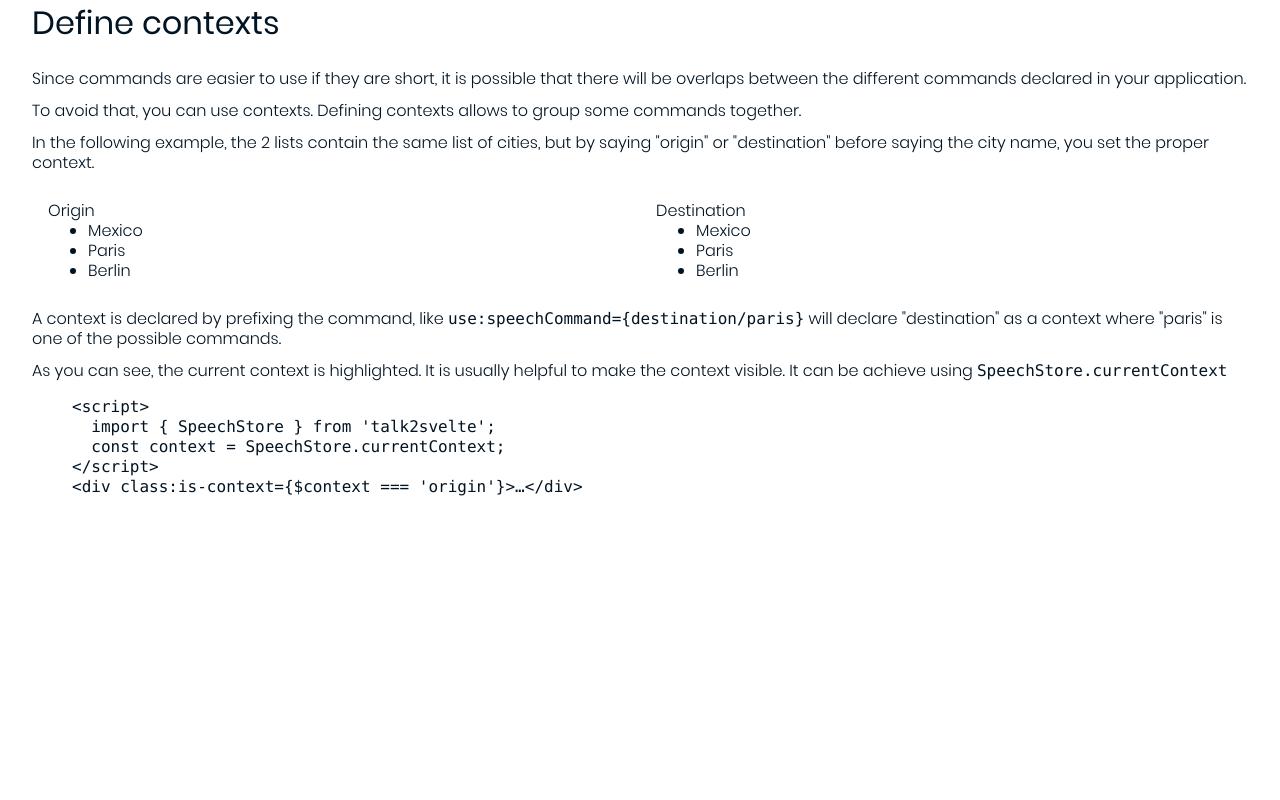
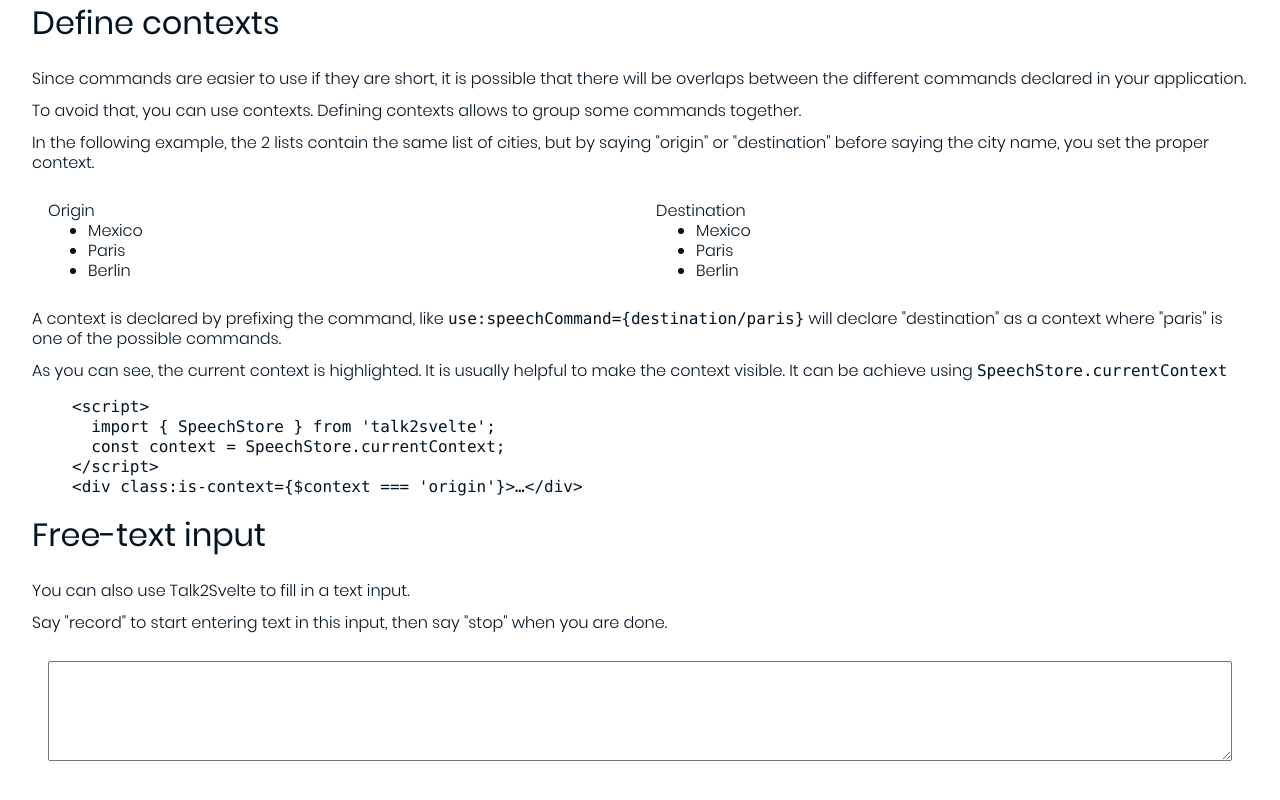
Before and after one commit to ebrehault/talk2svelte, a SvelteKit app: page /examples in a window 1280 px wide. Shown: the part 652-1452 px from the top of the page. Before the commit the page ends 1165 px from the top, so only its background shows below. Built offline with nearby package versions, Linux system fonts and the light colour scheme.

Commit message:
free text input

```diff
--- a/src/lib/store.ts
+++ b/src/lib/store.ts
@@ -6,7 +6,8 @@ const DEFAULT_GRAMMAR = `#JSGF V1.0;`;
 const commands: { [context: string]: boolean } = {};
 const refreshGrammar = new Subject<void>();
 const _isStarted = new BehaviorSubject(false);
-const _message = new BehaviorSubject<Message>({ message: '' });
+const _message = new BehaviorSubject<string>('');
+const _error = new BehaviorSubject<Error>({ error: false, message: '' });
 const _context = new BehaviorSubject<string>('');
 const _command = new BehaviorSubject<string>('');
 const _lang = new BehaviorSubject<string>(lang);
@@ -16,12 +17,12 @@ export const SpeechStore = {
 	message: _message.asObservable(),
 	currentContext: _context.asObservable(),
 	currentCommand: _command.asObservable(),
-	error: _message.pipe(map((m) => (m.error ? m.message : ''))),
+	error: _error.pipe(map((m) => (m.error ? m.message : ''))),
 	lang: _lang.asObservable()
 };
 
-interface Message {
-	error?: boolean;
+interface Error {
+	error: boolean;
 	message?: string;
 }
 
@@ -34,19 +35,22 @@ const init = () => {
 	recognition.continuous = true;
 
 	recognition.onresult = (event: any) => {
-		let msg: Message = { message: '' };
+		let msg = '';
+		let error: Error = { error: false, message: '' };
 		let word = '';
 		if (event.results) {
 			const result = event.results[event.resultIndex];
-			if (result.isFinal) {
+			if (!result.isFinal) {
+				_message.next(event.results.map((r: any) => r[0].transcript).join(' '));
+			} else {
 				if (result[0].confidence < 0.3) {
-					msg = { error: true, message: 'not_recognized' };
+					error = { error: true, message: 'not_recognized' };
 				} else {
 					word = result[0].transcript.trim().toLowerCase();
-					msg = { message: word };
+					msg = word;
+					error = { error: false };
 				}
-				_message.next(msg);
-				if (!msg.error) {
+				if (!error.error) {
 					const ctx = getContext(word);
 					if (ctx) {
 						_context.next(ctx);
@@ -60,6 +64,9 @@ const init = () => {
 							if (globalCommand) {
 								_command.next(globalCommand);
 								_context.next('');
+							} else {
+								_command.next('');
+								_message.next(msg);
 							}
 						}
 					}
@@ -70,7 +77,7 @@ const init = () => {
 
 	recognition.onerror = (error: any) => {
 		console.error('Error', error);
-		_message.next({
+		_error.next({
 			error: true,
 			message:
 				error.error === 'network'
--- a/src/routes/+layout.svelte
+++ b/src/routes/+layout.svelte
@@ -54,7 +54,7 @@
 
 <style>
 	.page {
-		margin: 0 2em;
+		margin: 0 2em 2em 2em;
 	}
 	.error {
 		color: var(--color-neutral-primary-lightest);
--- a/src/routes/examples/+page.svelte
+++ b/src/routes/examples/+page.svelte
@@ -1,10 +1,38 @@
 <script lang="ts">
 	import { speechCommand } from '$lib/execute';
-	import { SpeechStore } from '$lib/store';
+	import { SpeechSettings, SpeechStore } from '$lib/store';
+	import { filter, skipUntil, takeUntil, tap } from 'rxjs';
+	import { onMount } from 'svelte';
 
 	let origin = '';
 	let destination = '';
+	let inputValue = '';
+	let recording = false;
 	const context = SpeechStore.currentContext;
+
+	onMount(() => {
+		SpeechSettings.declareCommand('record');
+		SpeechSettings.declareCommand('stop');
+		const subscription = SpeechStore.message
+			.pipe(
+				skipUntil(
+					SpeechStore.currentCommand.pipe(
+						filter((command) => command === 'record'),
+						tap(() => (recording = true))
+					)
+				),
+				takeUntil(
+					SpeechStore.currentCommand.pipe(
+						filter((command) => command === 'stop'),
+						tap(() => (recording = false))
+					)
+				)
+			)
+			.subscribe((message) => (inputValue = message));
+		return () => {
+			subscription.unsubscribe();
+		};
+	});
 </script>
 
 <h1>Examples</h1>
@@ -127,6 +155,16 @@
 	<code>&lt;div class:is-context=&#123;$context === 'origin'}&gt;…&lt;/div&gt;</code>
 </blockquote>
 
+<h2>Free-text input</h2>
+<p>You can also use Talk2Svelte to fill in a text input.</p>
+<p>Say "record" to start entering text in this input, then say "stop" when you are done.</p>
+<div class="textarea-container" class:is-context={recording}>
+	{#if recording}
+		<div>Recording…</div>
+	{/if}
+	<textarea>{inputValue}</textarea>
+</div>
+
 <style>
 	.selected {
 		background-color: var(--color-accent-primary-default);
@@ -139,4 +177,11 @@
 		width: 50%;
 		padding: 1em;
 	}
+	.textarea-container {
+		padding: 1em;
+	}
+	textarea {
+		width: 100%;
+		height: 100px;
+	}
 </style>
--- a/src/routes/languages/+page.svelte
+++ b/src/routes/languages/+page.svelte
@@ -1,6 +1,6 @@
 <script lang="ts">
 	import { speechCommand } from '$lib/execute';
-	import { SpeechSettings } from '$lib/store';
+	import { SpeechSettings, SpeechStore } from '$lib/store';
 
 	let lang = 'en-GB';
 	let showDuck = false;
```
